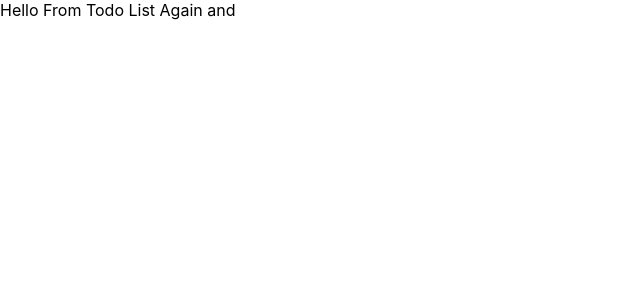
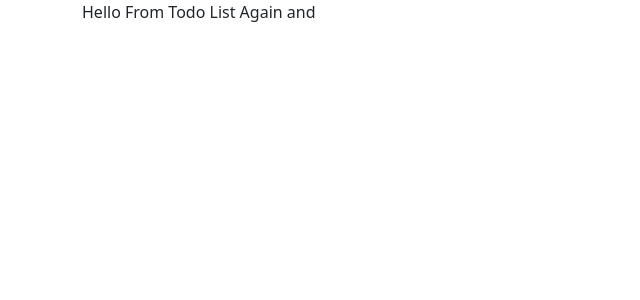
Before and after one commit to HumbleAssassin/react-todo-list, a React (Create React App) app: page / in a window 1280 px wide. Shown: the top 300 px of the page, without its empty margins (0-640 px from the left). Built offline with nearby package versions, Linux system fonts and the light colour scheme.

Commit message:
Hello World

```diff
--- a/package.json
+++ b/package.json
@@ -6,6 +6,7 @@
     "@testing-library/jest-dom": "^5.16.1",
     "@testing-library/react": "^12.1.2",
     "@testing-library/user-event": "^13.5.0",
+    "bootstrap": "^5.1.3",
     "react": "^17.0.2",
     "react-dom": "^17.0.2",
     "react-scripts": "5.0.0",
--- a/src/App.js
+++ b/src/App.js
@@ -1,11 +1,20 @@
+import React, { Component } from "react"
+import "bootstrap/dist/css/bootstrap.min.css"
+import "bootstrap/dist/js/bootstrap.bundle.js"
 import TodoList from "./components/TodoList"
+import TodoInput from "./components/TodoInput"
 
-function App() {
-   return (
-      <div className="App">
-         <TodoList />
-      </div>
-   )
+export default class App extends Component {
+   render() {
+      return (
+         <>
+            <div className="container">
+               <div className="row">
+                  <TodoInput />
+                  <TodoList />
+               </div>
+            </div>
+         </>
+      )
+   }
 }
-
-export default App
--- a/src/components/TodoInput.js
+++ b/src/components/TodoInput.js
@@ -0,0 +1,7 @@
+import React, { Component } from "react"
+
+export default class TodoInput extends Component {
+   render() {
+      return <div></div>
+   }
+}
```
Also changed, not shown: 1 other file (tests, documents, lock files or other folders).
